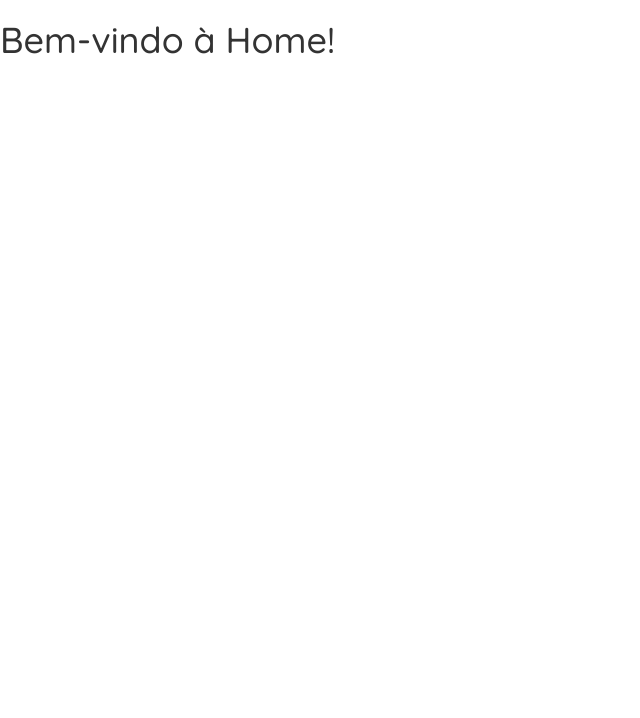
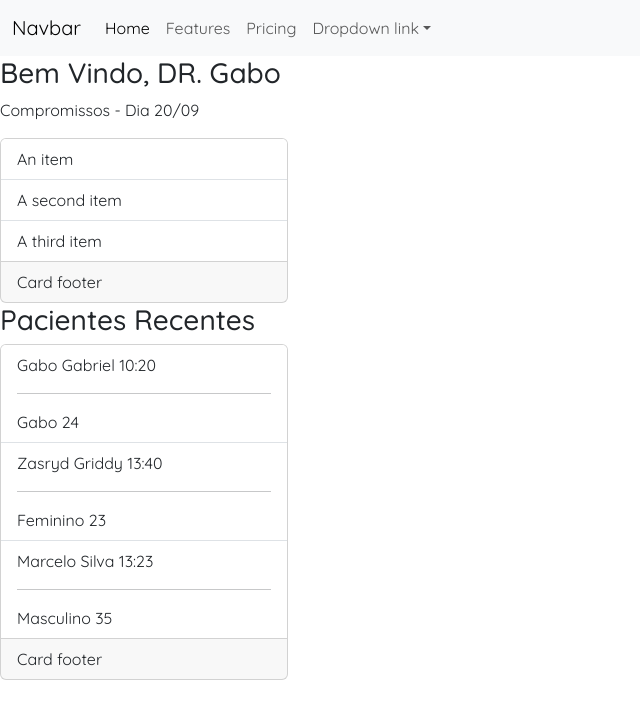
Before and after one commit to Mateus-Wolf/MindFlow, a React (Create React App) app in the folder mindflow/: page /home in a window 1280 px wide. Shown: the top 718 px of the page, without its empty margins (0-640 px from the left). Built offline with nearby package versions, Linux system fonts and the light colour scheme.

Commit message:
Começo da Criação da tela Inicial
Adicionando os primeiros componentes da tela Inicial

```diff
--- a/mindflow/package.json
+++ b/mindflow/package.json
@@ -6,6 +6,7 @@
     "@testing-library/jest-dom": "^5.17.0",
     "@testing-library/react": "^13.4.0",
     "@testing-library/user-event": "^13.5.0",
+    "bootstrap": "^5.3.3",
     "react": "^18.3.1",
     "react-dom": "^18.3.1",
     "react-router-dom": "^6.26.2",
--- a/mindflow/public/index.html
+++ b/mindflow/public/index.html
@@ -15,9 +15,12 @@
     -->
   <link rel="manifest" href="%PUBLIC_URL%/manifest.json" />
   <!-- Bootstrap -->
-  <link rel="stylesheet" href="https://maxcdn.bootstrapcdn.com/bootstrap/3.4.1/css/bootstrap.min.css">
-  <script src="https://ajax.googleapis.com/ajax/libs/jquery/3.7.1/jquery.min.js"></script>
-  <script src="https://maxcdn.bootstrapcdn.com/bootstrap/3.4.1/js/bootstrap.min.js"></script>
+<!-- CSS do Bootstrap 5 -->
+<link href="https://cdn.jsdelivr.net/npm/bootstrap@5.3.0-alpha3/dist/css/bootstrap.min.css" rel="stylesheet">
+
+<!-- JavaScript do Bootstrap 5 -->
+<script src="https://cdn.jsdelivr.net/npm/bootstrap@5.3.0-alpha3/dist/js/bootstrap.bundle.min.js"></script>
+
   <!--
       Notice the use of %PUBLIC_URL% in the tags above.
       It will be replaced with the URL of the `public` folder during the build.
--- a/mindflow/src/App.js
+++ b/mindflow/src/App.js
@@ -1,26 +1,20 @@
 import './App.css';
 import './style/formsInicio.css'
+import './style/home.css'
 import React from 'react';
 import { BrowserRouter as Router, Routes, Route } from 'react-router-dom';
 import Login from './componentes/telaIncial/home';
+import Home from './componentes/telaHome/home';
 
-const Home = () => {
-  return (
-    <div>
-      <h1>Bem-vindo à Home!</h1>
-    </div>
-  );
-};
-
-const App = () => {
+function App() {
   return (
     <Router>
       <Routes>
         <Route path="/" element={<Login />} />
-        <Route path="/home" element={<Home />} />
+        <Route path="/home" element={<Home />} /> {/* Definindo a rota para Home */}
       </Routes>
     </Router>
   );
-};
+}
 
 export default App;
--- /dev/null
+++ b/mindflow/src/componentes/telaHome/compromissos.js
@@ -0,0 +1,22 @@
+import React from "react";
+
+const Compromissos = () => {
+    return (
+        <div id="compromissos">
+            <h3>Bem Vindo, DR. Gabo</h3>
+            <p>Compromissos - Dia 20/09</p>
+            <div className="card" style={{ width: '18rem' }}> {/* Corrigido o style */}
+                    <ul className="list-group list-group-flush"> {/* Use className ao invés de class */}
+                        <li className="list-group-item">An item</li> {/* Corrigido class para className */}
+                        <li className="list-group-item">A second item</li>
+                        <li className="list-group-item">A third item</li>
+                    </ul>
+                    <div className="card-footer"> {/* Corrigido class para className */}
+                        Card footer
+                    </div>
+            </div>
+        </div>
+    )
+}
+
+export default Compromissos
--- /dev/null
+++ b/mindflow/src/componentes/telaHome/header.js
@@ -0,0 +1,41 @@
+import React from "react";
+
+const Header = () => { // Renomeie para 'Header' com letra maiúscula
+    return (
+        <div id="header">
+            <nav className="navbar navbar-expand-lg bg-body-tertiary"> {/* Use className */}
+                <div className="container-fluid">
+                    <a className="navbar-brand" href="#">Navbar</a>
+                    <button className="navbar-toggler" type="button" data-bs-toggle="collapse" data-bs-target="#navbarNavDropdown" aria-controls="navbarNavDropdown" aria-expanded="false" aria-label="Toggle navigation">
+                        <span className="navbar-toggler-icon"></span>
+                    </button>
+                    <div className="collapse navbar-collapse" id="navbarNavDropdown">
+                        <ul className="navbar-nav">
+                            <li className="nav-item">
+                                <a className="nav-link active" aria-current="page" href="#">Home</a>
+                            </li>
+                            <li className="nav-item">
+                                <a className="nav-link" href="#">Features</a>
+                            </li>
+                            <li className="nav-item">
+                                <a className="nav-link" href="#">Pricing</a>
+                            </li>
+                            <li className="nav-item dropdown">
+                                <a className="nav-link dropdown-toggle" href="#" role="button" data-bs-toggle="dropdown" aria-expanded="false">
+                                    Dropdown link
+                                </a>
+                                <ul className="dropdown-menu">
+                                    <li><a className="dropdown-item" href="#">Action</a></li>
+                                    <li><a className="dropdown-item" href="#">Another action</a></li>
+                                    <li><a className="dropdown-item" href="#">Something else here</a></li>
+                                </ul>
+                            </li>
+                        </ul>
+                    </div>
+                </div>
+            </nav>
+        </div>
+    );
+}
+
+export default Header
--- /dev/null
+++ b/mindflow/src/componentes/telaHome/home.js
@@ -0,0 +1,20 @@
+import React from 'react';
+import Header from './header'
+import PacientesRec from './pacientesRec'
+import Compromissos from './compromissos'
+
+const Home = () => {
+    return (
+        <div id='conteudoPrincipal'>
+            <div id='cabecalho'>
+                <Header/>
+            </div>
+            <div id='conteudoPagina'>
+                <Compromissos />
+                <PacientesRec />
+            </div>
+        </div>
+    );
+};
+
+export default Home;
--- /dev/null
+++ b/mindflow/src/componentes/telaHome/pacientesRec.js
@@ -0,0 +1,23 @@
+import React from "react";
+
+const PacientesRec = () => {
+    return (
+        <div id="pacientes">
+            <h3>Pacientes Recentes</h3>
+            <div id="pacientes">
+                <div className="card" style={{ width: '18rem' }}> {/* Corrigido o style */}
+                    <ul className="list-group list-group-flush"> {/* Use className ao invés de class */}
+                        <li className="list-group-item">Gabo Gabriel 10:20 <hr></hr>Gabo 24</li> {/* Corrigido class para className */}
+                        <li className="list-group-item">Zasryd Griddy 13:40 <hr></hr>Feminino 23</li>
+                        <li className="list-group-item">Marcelo Silva 13:23 <hr></hr>Masculino 35</li>
+                    </ul>
+                    <div className="card-footer"> {/* Corrigido class para className */}
+                        Card footer
+                    </div>
+                </div>
+            </div>
+        </div>
+    );
+}
+
+export default PacientesRec;
--- a/mindflow/src/componentes/telaIncial/criarConta.js
+++ b/mindflow/src/componentes/telaIncial/criarConta.js
@@ -1,4 +1,5 @@
 import React, { useState } from 'react';
+import { useNavigate } from 'react-router-dom'; // Importa o useNavigate para navegação
 
 const CriarConta = ({ voltar }) => {
   const [mostrarSenha, setMostrarSenha] = useState(false);
--- a/mindflow/src/componentes/telaIncial/login.js
+++ b/mindflow/src/componentes/telaIncial/login.js
@@ -31,7 +31,6 @@ const Login = ({ voltar }) => {
     setCodigoEnviado(true);
   };
 
-  // Função para redirecionar para a tela Home
   const redirecionarParaHome = () => {
     navigate('/home'); // Redireciona para a rota /home
   };
```
Also changed, not shown: mindflow/src/style/home.css (added), 1 other file (tests, documents, lock files or other folders).
